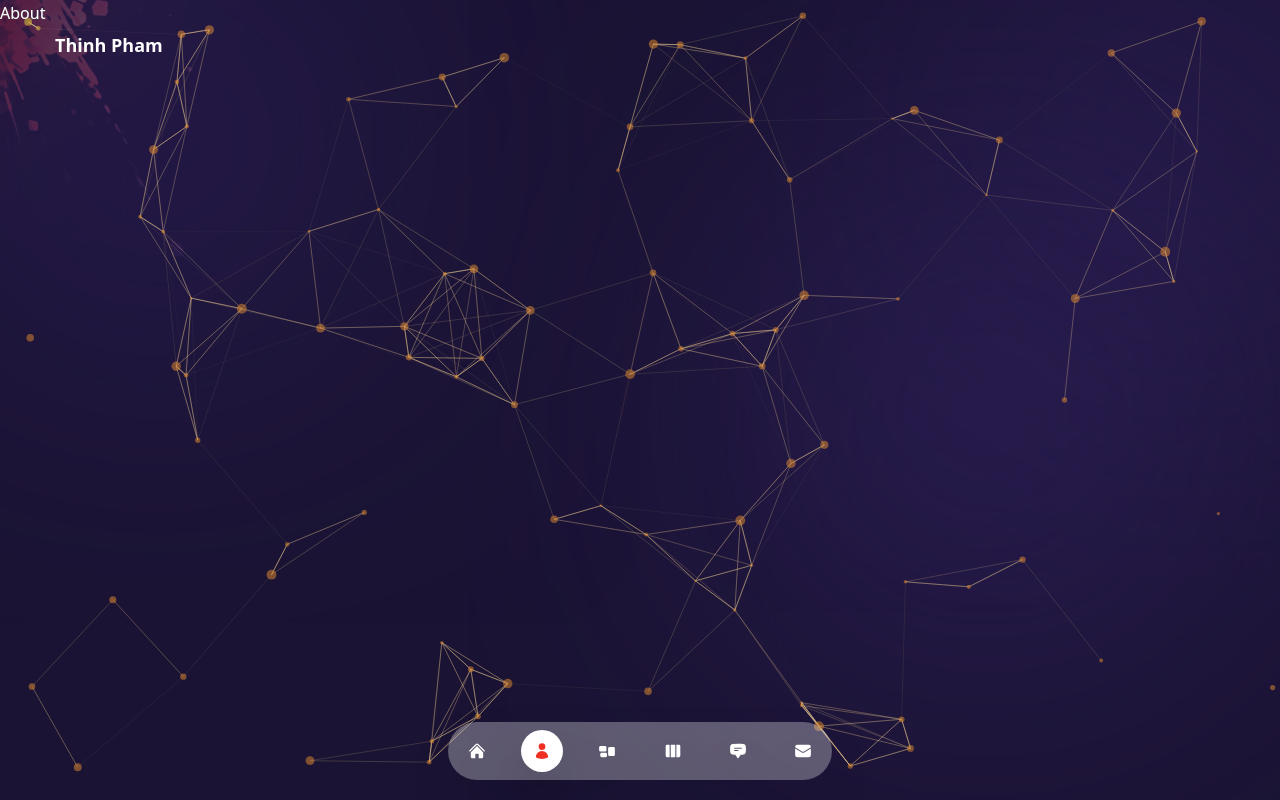
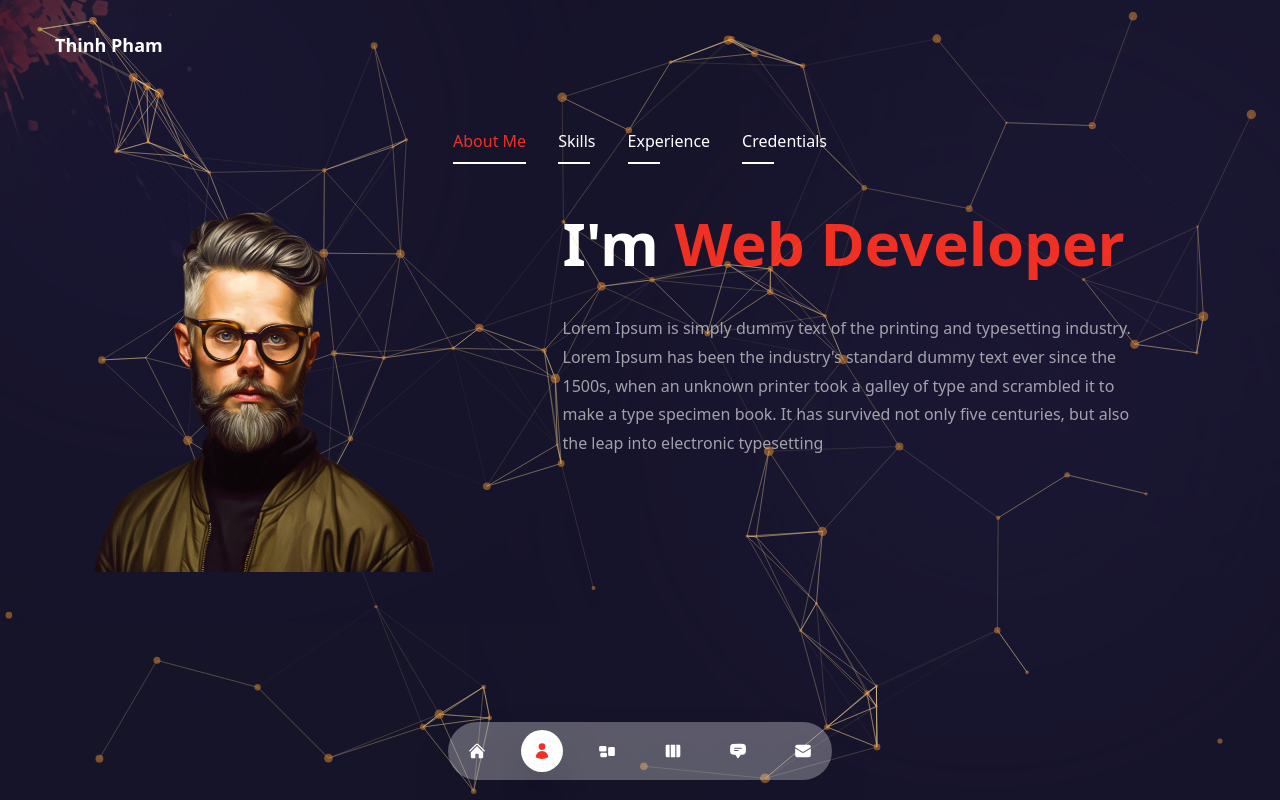
Before and after one commit to thinhpham311-dev/portfolio-profile, a Next.js app: page /about in a window 1280 px wide. Built offline with nearby package versions, Linux system fonts and the light colour scheme; some icons are missing.

Commit message:
update code

```diff
--- a/components/Avatar.js
+++ b/components/Avatar.js
@@ -1,9 +1,7 @@
 import Image from 'next/image'
 
-const Avatar = () => {
-  return <div className="hidden xl:flex xl:max-w-none">
-    <Image src="/avatar.png" width={737} height={678} alt="" className="translate-z-0 w-full h-full"/>
-  </div>;
+const Avatar = ({_w, _h, source}) => {
+  return <Image src={source} width={_w} height={_h} alt="" className="translate-z-0"/>;
 };
 
 export default Avatar;
--- a/package.json
+++ b/package.json
@@ -11,6 +11,7 @@
   "dependencies": {
     "@next/font": "^13.4.4",
     "framer-motion": "^10.12.16",
+    "html-react-parser": "^4.2.1",
     "next": "13.4.3",
     "react": "18.2.0",
     "react-countup": "^6.4.2",
--- a/pages/about/index.js
+++ b/pages/about/index.js
@@ -1,8 +1,25 @@
+import {useState} from 'react'
+import Avatar from '../../components/Avatar';
 import {FaFigma, FaHtml5, FaCss3, FaJs, FaReact} from 'react-icons/fa'
 import {SiAdobexd, SiAdobephotoshop, SiNextdotjs, SiFramer, FaWordpress} from 'react-icons/si'
+import parse from 'html-react-parser';
 
 //  data
 const aboutData = [
+  {
+    title: 'about me',
+    info: [
+      {
+        introduce: `I'm <span class="text-accent">Web Developer</span>`,
+        content: "Lorem Ipsum is simply dummy text of the printing and typesetting industry. Lorem Ipsum has been the industry's standard dummy text ever since the 1500s, when an unknown printer took a galley of type and scrambled it to make a type specimen book. It has survived not only five centuries, but also the leap into electronic typesetting",
+        image: {
+          w: 400,
+          h: 550,
+          link: '/avatar.png'
+        }
+      },
+    ],
+  },
   {
     title: 'skills',
     info: [
@@ -21,19 +38,6 @@ const aboutData = [
       {
         title: 'UI/UX Design',
         icons: [<FaFigma />, <SiAdobexd />, <SiAdobephotoshop />],
-      },
-    ],
-  },
-  {
-    title: 'awards',
-    info: [
-      {
-        title: 'Webby Awards - Honoree',
-        stage: '2011 - 2012',
-      },
-      {
-        title: 'Adobe Design Achievement Awards - Finalist',
-        stage: '2009 - 2010',
       },
     ],
   },
@@ -74,7 +78,32 @@ const aboutData = [
 ];
 
 const About = () => {
-  return <div>About</div>;
+  const [index, setIndex] = useState(0)
+  return <div className="bg-primary/60 h-full py-32  z-10 gap-x-6">
+    <div className="container mx-auto">
+      <div className="flex gap-x-4 xl:gap-x-8 mx-auto xl:mx-0 justify-center">
+          {
+            aboutData.map((item, indexItem) => <div key={indexItem} onClick={() => setIndex(indexItem)} className={`${indexItem === index && "after:bg-accent after:w-full after:transition-all after:duration-300 text-accent"} cursor-pointer relative capitalize after:absolute after:left-0 after:-bottom-[10px] after:h-[2px] after:w-8  after:bg-white`}>{item.title}</div>)
+          }
+      </div>
+      <div className="tab-content py-[50px]">
+        {
+          aboutData[index].info.map((item, indexItem) => <div key={indexItem} className="flex flex-wrap gap-5">
+            <div className="xl:w-5/12 w-full ">
+              {
+                item?.image && <div className="mx-auto"><Avatar source={item?.image?.link} _w={item?.image?.w} _h={item?.image?.h}/></div>
+              }
+            </div>
+            <div className="xl:w-6/12 w-full">
+            {item?.introduce&&<h1 className="h1">{parse(item?.introduce)}</h1>}
+            {item?.content&&<p>{item?.content}</p>}
+            {item?.title&&<p>{item?.title}</p>}
+            </div>
+          </div>)
+        }
+      </div>
+    </div>
+  </div>;
 };
 
 export default About;
```
Also changed, not shown: 1 other file (tests, documents, lock files or other folders).
